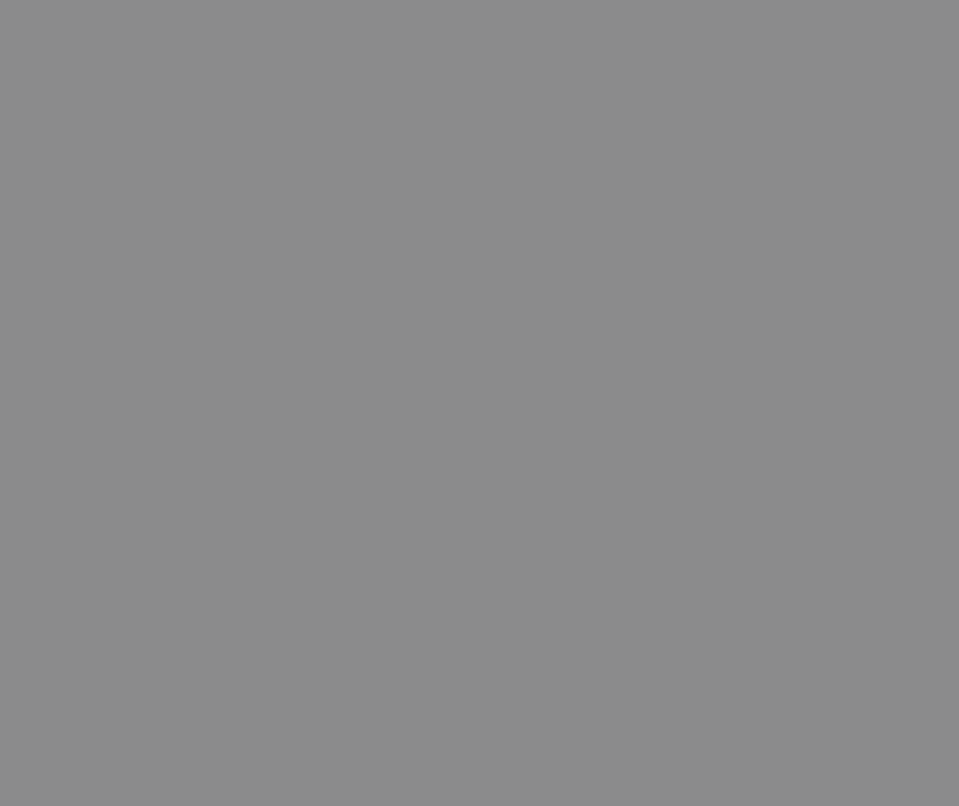
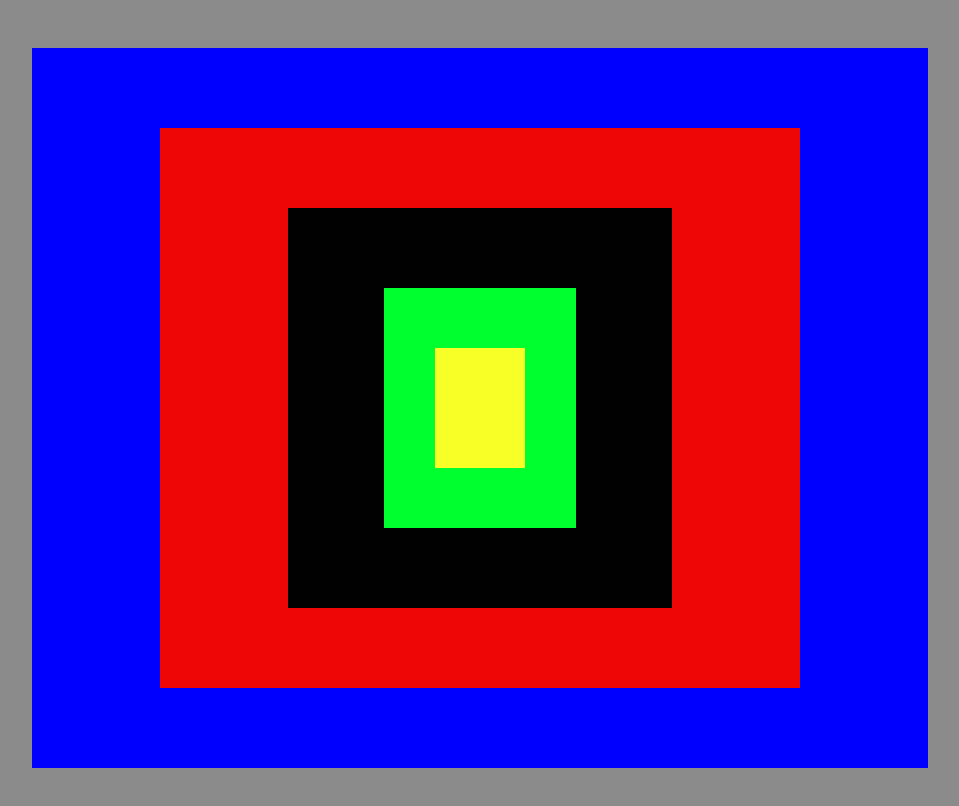
Before and after one commit to edua152030/posicionamento-com-css, a plain HTML site: page inex.html in a window 1280 px wide. Shown: the whole page, without its empty margins (160-1119 px from the left). Drawn offline with Linux system fonts and the light colour scheme.

Commit message:
termino-do-primeiro-exemplo

```diff
--- a/style.css
+++ b/style.css
@@ -1,5 +1,54 @@
-body{
-    padding: 0%;
-    margin: 0%;
+body {
     background-color: rgb(139, 139, 140);
+    display: flex;
+    justify-content: center;
+    align-items: center;
+    height: 100vh;
 }
+
+section {
+    display: flex;
+    justify-content: center;
+    align-items: center;
+    flex-wrap: wrap;
+}
+
+#telaAzul{
+    background-color: blue;
+    float: left;
+    position: absolute;
+    width: 70vw;
+    height: 90vh;
+}
+
+#telaVermelha{
+    background-color: rgb(238, 6, 6);
+    float: left;
+    position: absolute;
+    width: 50vw;
+    height: 70vh;
+}
+
+#telaPreta{
+    background-color: rgb(1, 1, 1);
+    float: left;
+    position: absolute;
+    width: 30vw;
+    height: 50vh;
+}
+
+#telaVerde{
+    background-color: rgb(0, 255, 47);
+    float: left;
+    position: absolute;
+    width: 15vw;
+    height: 30vh;
+}
+
+#telaAmarelo{
+    background-color: rgb(248, 255, 39);
+    float: left;
+    position: absolute;
+    width: 7vw;
+    height: 15vh;
+}
```
